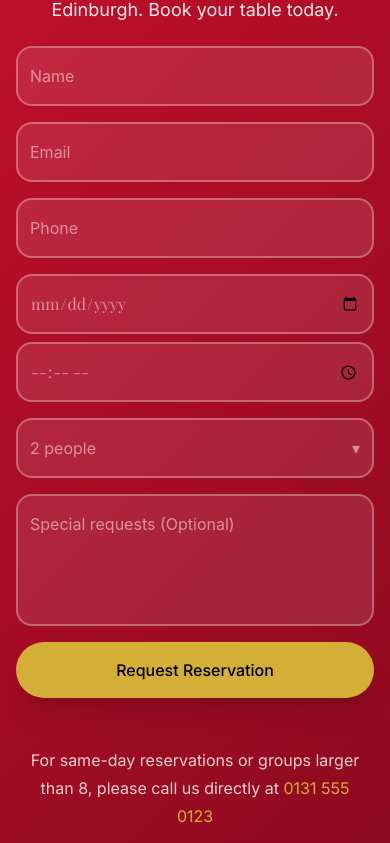
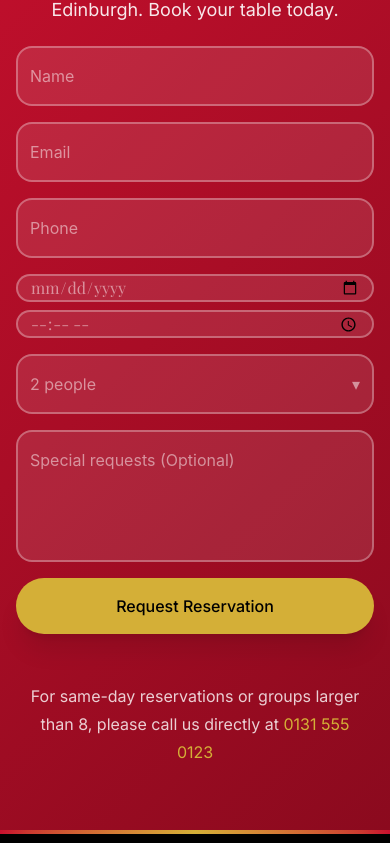
Before and after one commit to reimiwong/restaurant-site, a React (Vite) app: page / in a window 390 px wide. Shown: the part 6054-6897 px from the top of the page. Built offline with nearby package versions, Linux system fonts and the light colour scheme.

Commit message:
- fix overflow of date/time field

```diff
--- a/src/components/ReserveYourTable.tsx
+++ b/src/components/ReserveYourTable.tsx
@@ -23,10 +23,10 @@ export default function ReserveYourTable() {
   const [dropdownOpen, setDropdownOpen] = useState(false);
 
   const inputStyle =
-    "w-full h-[60px] px-3 sm:px-6 rounded-2xl border-2 border-white/30 bg-white/10 text-white font-sans text-base font-normal outline-none";
+    "w-full h-[60px] px-3 sm:px-6 rounded-2xl border-2 border-white/30 bg-white/10 text-white font-sans text-base font-normal outline-none min-w-0";
 
   const textareaStyle =
-    "w-full h-[132px] px-3 sm:px-6 py-4 rounded-2xl border-2 border-white/30 bg-white/10 text-white font-sans text-base font-normal outline-none resize-none";
+    "w-full h-[132px] px-3 sm:px-6 py-4 rounded-2xl border-2 border-white/30 bg-white/10 text-white font-sans text-base font-normal outline-none resize-none min-w-0";
 
   function handleChange(
     e: React.ChangeEvent<HTMLInputElement | HTMLTextAreaElement>
@@ -83,14 +83,14 @@ export default function ReserveYourTable() {
               type="date"
               value={form.date}
               onChange={handleChange}
-              className="w-full sm:w-1/2 h-[60px] px-3 sm:px-4 rounded-2xl border-2 border-white/30 bg-white/10 text-white/50"
+              className="flex-1 min-w-0 h-[60px] px-3 sm:px-4 rounded-2xl border-2 border-white/30 bg-white/10 text-white/50"
             />
             <input
               name="time"
               type="time"
               value={form.time}
               onChange={handleChange}
-              className="w-full sm:w-1/2 h-[60px] px-3 sm:px-4 rounded-2xl border-2 border-white/30 bg-white/10 text-white/50"
+              className="flex-1 min-w-0 h-[60px] px-3 sm:px-4 rounded-2xl border-2 border-white/30 bg-white/10 text-white/50"
             />
           </div>
 
```
